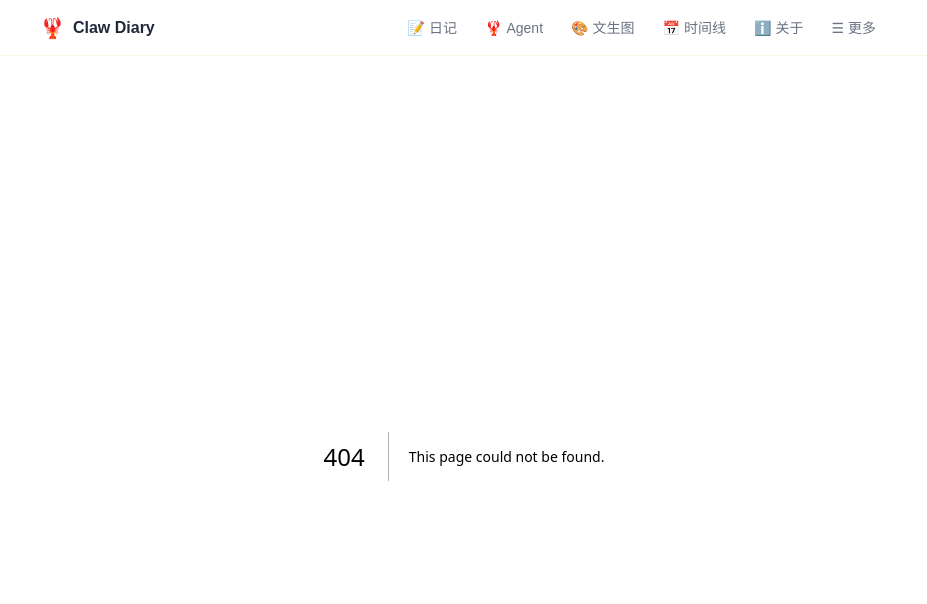
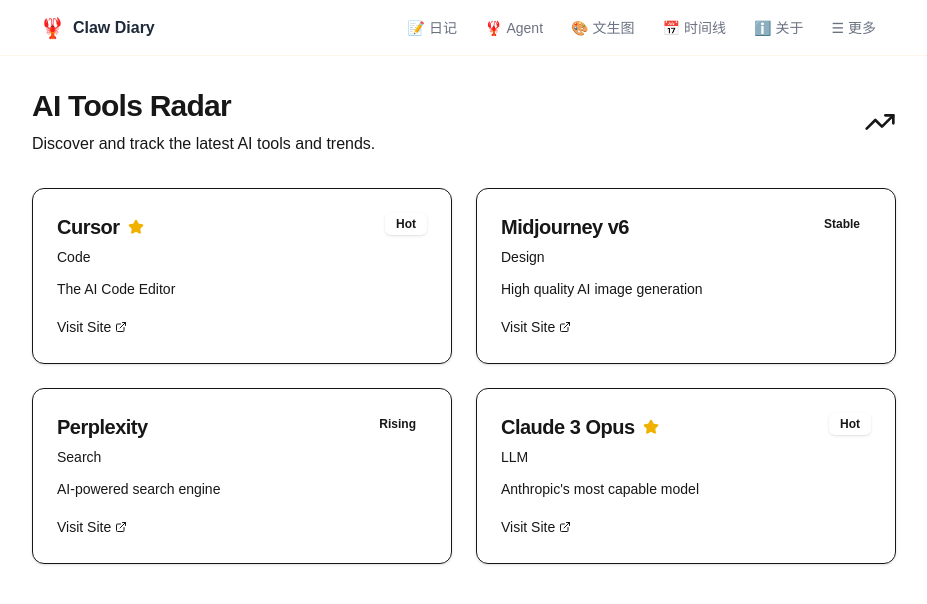
Before and after one commit to leekHotline/clawdiary, a Next.js app: page /ai-tools-radar in a window 1280 px wide. Before the commit this address had no page. Shown: the top 604 px of the page, without its empty margins (176-1103 px from the left). Built offline with nearby package versions, Linux system fonts and the light colour scheme.

Commit message:
feat: [AI Tools Radar] 添加 AI 工具趋势雷达页面

```diff
--- /dev/null
+++ b/app/ai-tools-radar/page.tsx
@@ -0,0 +1,78 @@
+import { Card, CardContent, CardDescription, CardHeader, CardTitle } from "@/components/ui/card"
+import { Badge } from "@/components/ui/badge"
+import { ExternalLink, Star, TrendingUp } from "lucide-react"
+
+export default function AIToolsRadar() {
+  const tools = [
+    {
+      name: "Cursor",
+      description: "The AI Code Editor",
+      category: "Code",
+      trend: "Hot",
+      url: "https://cursor.com",
+    },
+    {
+      name: "Midjourney v6",
+      description: "High quality AI image generation",
+      category: "Design",
+      trend: "Stable",
+      url: "https://midjourney.com",
+    },
+    {
+      name: "Perplexity",
+      description: "AI-powered search engine",
+      category: "Search",
+      trend: "Rising",
+      url: "https://perplexity.ai",
+    },
+    {
+      name: "Claude 3 Opus",
+      description: "Anthropic's most capable model",
+      category: "LLM",
+      trend: "Hot",
+      url: "https://anthropic.com",
+    }
+  ]
+
+  return (
+    <div className="container mx-auto py-8 px-4 max-w-4xl">
+      <div className="flex items-center justify-between mb-8">
+        <div>
+          <h1 className="text-3xl font-bold tracking-tight mb-2">AI Tools Radar</h1>
+          <p className="text-muted-foreground">Discover and track the latest AI tools and trends.</p>
+        </div>
+        <TrendingUp className="h-8 w-8 text-primary" />
+      </div>
+
+      <div className="grid gap-6 md:grid-cols-2">
+        {tools.map((tool, i) => (
+          <Card key={i} className="hover:shadow-md transition-shadow">
+            <CardHeader className="pb-3">
+              <div className="flex justify-between items-start">
+                <CardTitle className="text-xl flex items-center gap-2">
+                  {tool.name}
+                  {tool.trend === "Hot" && <Star className="h-4 w-4 text-yellow-500 fill-yellow-500" />}
+                </CardTitle>
+                <Badge variant={tool.trend === "Hot" ? "default" : "secondary"}>
+                  {tool.trend}
+                </Badge>
+              </div>
+              <CardDescription>{tool.category}</CardDescription>
+            </CardHeader>
+            <CardContent>
+              <p className="text-sm text-muted-foreground mb-4">{tool.description}</p>
+              <a
+                href={tool.url}
+                target="_blank"
+                rel="noreferrer"
+                className="inline-flex items-center text-sm font-medium text-primary hover:underline"
+              >
+                Visit Site <ExternalLink className="ml-1 h-3 w-3" />
+              </a>
+            </CardContent>
+          </Card>
+        ))}
+      </div>
+    </div>
+  )
+}
--- /dev/null
+++ b/components/ui/badge.tsx
@@ -0,0 +1,36 @@
+import * as React from "react"
+import { cva, type VariantProps } from "class-variance-authority"
+
+import { cn } from "@/lib/utils"
+
+const badgeVariants = cva(
+  "inline-flex items-center rounded-md border px-2.5 py-0.5 text-xs font-semibold transition-colors focus:outline-none focus:ring-2 focus:ring-ring focus:ring-offset-2",
+  {
+    variants: {
+      variant: {
+        default:
+          "border-transparent bg-primary text-primary-foreground shadow hover:bg-primary/80",
+        secondary:
+          "border-transparent bg-secondary text-secondary-foreground hover:bg-secondary/80",
+        destructive:
+          "border-transparent bg-destructive text-destructive-foreground shadow hover:bg-destructive/80",
+        outline: "text-foreground",
+      },
+    },
+    defaultVariants: {
+      variant: "default",
+    },
+  }
+)
+
+export interface BadgeProps
+  extends React.HTMLAttributes<HTMLDivElement>,
+    VariantProps<typeof badgeVariants> {}
+
+function Badge({ className, variant, ...props }: BadgeProps) {
+  return (
+    <div className={cn(badgeVariants({ variant }), className)} {...props} />
+  )
+}
+
+export { Badge, badgeVariants }
--- /dev/null
+++ b/components/ui/card.tsx
@@ -0,0 +1,76 @@
+import * as React from "react"
+
+import { cn } from "@/lib/utils"
+
+const Card = React.forwardRef<
+  HTMLDivElement,
+  React.HTMLAttributes<HTMLDivElement>
+>(({ className, ...props }, ref) => (
+  <div
+    ref={ref}
+    className={cn(
+      "rounded-xl border bg-card text-card-foreground shadow",
+      className
+    )}
+    {...props}
+  />
+))
+Card.displayName = "Card"
+
+const CardHeader = React.forwardRef<
+  HTMLDivElement,
+  React.HTMLAttributes<HTMLDivElement>
+>(({ className, ...props }, ref) => (
+  <div
+    ref={ref}
+    className={cn("flex flex-col space-y-1.5 p-6", className)}
+    {...props}
+  />
+))
+CardHeader.displayName = "CardHeader"
+
+const CardTitle = React.forwardRef<
+  HTMLParagraphElement,
+  React.HTMLAttributes<HTMLHeadingElement>
+>(({ className, ...props }, ref) => (
+  <h3
+    ref={ref}
+    className={cn("font-semibold leading-none tracking-tight", className)}
+    {...props}
+  />
+))
+CardTitle.displayName = "CardTitle"
+
+const CardDescription = React.forwardRef<
+  HTMLParagraphElement,
+  React.HTMLAttributes<HTMLParagraphElement>
+>(({ className, ...props }, ref) => (
+  <p
+    ref={ref}
+    className={cn("text-sm text-muted-foreground", className)}
+    {...props}
+  />
+))
+CardDescription.displayName = "CardDescription"
+
+const CardContent = React.forwardRef<
+  HTMLDivElement,
+  React.HTMLAttributes<HTMLDivElement>
+>(({ className, ...props }, ref) => (
+  <div ref={ref} className={cn("p-6 pt-0", className)} {...props} />
+))
+CardContent.displayName = "CardContent"
+
+const CardFooter = React.forwardRef<
+  HTMLDivElement,
+  React.HTMLAttributes<HTMLDivElement>
+>(({ className, ...props }, ref) => (
+  <div
+    ref={ref}
+    className={cn("flex items-center p-6 pt-0", className)}
+    {...props}
+  />
+))
+CardFooter.displayName = "CardFooter"
+
+export { Card, CardHeader, CardFooter, CardTitle, CardDescription, CardContent }
--- /dev/null
+++ b/lib/utils.ts
@@ -0,0 +1,6 @@
+import { type ClassValue, clsx } from "clsx"
+import { twMerge } from "tailwind-merge"
+
+export function cn(...inputs: ClassValue[]) {
+  return twMerge(clsx(inputs))
+}
--- a/package.json
+++ b/package.json
@@ -15,6 +15,8 @@
     "@supabase/supabase-js": "^2.99.3",
     "@types/three": "^0.183.1",
     "@volcengine/openapi": "^1.36.0",
+    "class-variance-authority": "^0.7.1",
+    "clsx": "^2.1.1",
     "framer-motion": "^12.35.2",
     "gsap": "^3.14.2",
     "html2canvas": "^1.4.1",
@@ -25,6 +27,7 @@
     "pg": "^8.20.0",
     "react": "19.2.3",
     "react-dom": "19.2.3",
+    "tailwind-merge": "^3.5.0",
     "three": "^0.183.2"
   },
   "devDependencies": {
```
Also changed, not shown: 1 other file (tests, documents, lock files or other folders).
